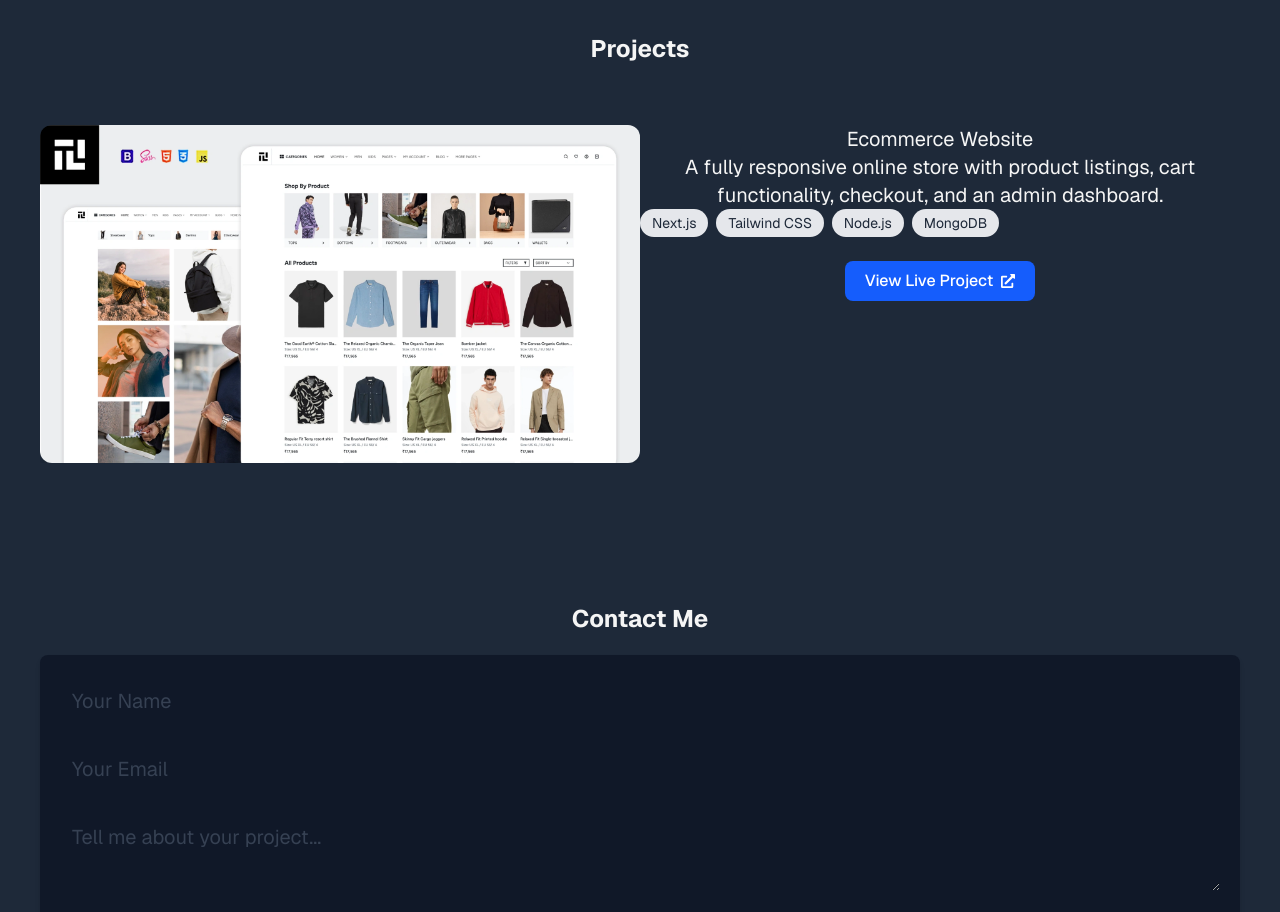
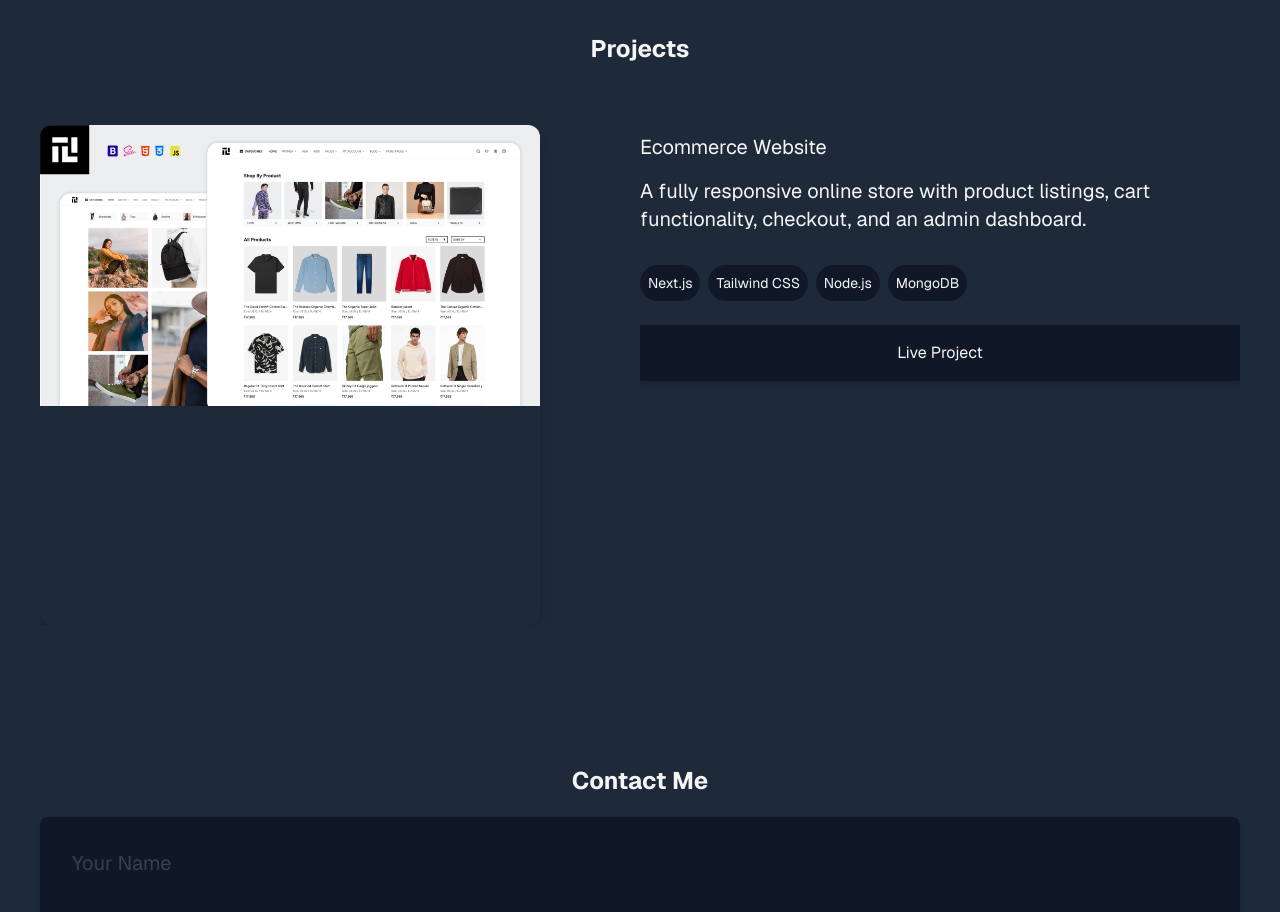
Before and after one commit to jomoCode/Web-portfolio, a Next.js app: page / in a window 1280 px wide. Shown: the part 1860-2772 px from the top of the page. Built offline with nearby package versions, Linux system fonts and the light colour scheme.

Commit message:
update the projects section

```diff
--- a/src/app/page.tsx
+++ b/src/app/page.tsx
@@ -83,6 +83,8 @@ const Home = () => {
         <ThemeToggleButton />
       </div>
       <Header headerContent={links} />
+
+      {/* SUMMARY */}
       <Section name="summary">
         <SideBySideSection
           left={
@@ -114,11 +116,14 @@ const Home = () => {
           }
         />
       </Section>
+
+      {/* ABOUT */}
       <Section name="about">
         <Heading text="About" className="text-center" />
         {description()}
       </Section>
 
+      {/* SKILLS AND EXPERIENCE */}
       <Section name="skills">
         <SwitchTabs
           tabs={[
@@ -140,6 +145,7 @@ const Home = () => {
       <Section name="projects">
         <Heading text={"Projects"} />
 
+        {/* PROJECT */}
         <SideBySideSection
           left={<ProjectImage src="/ecommerce.webp" alt="Ecommerce Website" />}
           right={
--- a/src/components/button.tsx
+++ b/src/components/button.tsx
@@ -3,7 +3,7 @@ import { cva } from "class-variance-authority";
 import React from "react";
 
 const customButtonStyles = cva(
-  " flex items-center justify-center px-4 py-4  transition-transform duration-300 ease-in-out hover:scale-80 shadow-md focus:outline-none focus:ring-2 focus:ring-blue-400 w-full",
+  " flex items-center justify-center px-4 py-4  transition-transform duration-300 ease-in-out hover:scale-95 shadow-md focus:outline-none focus:ring-2 focus:ring-blue-400 w-full",
   {
     variants: {
       theme: {
--- a/src/components/project_components/projectImage.tsx
+++ b/src/components/project_components/projectImage.tsx
@@ -1,4 +1,3 @@
-// components/ProjectImage.tsx
 import Image from "next/image";
 
 interface ProjectImageProps {
@@ -8,14 +7,14 @@ interface ProjectImageProps {
 
 export const ProjectImage = ({ src, alt }: ProjectImageProps) => {
   return (
-    <div className="overflow-hidden rounded-xl shadow-lg">
+    <div className="overflow-hidden rounded-xl shadow-lg w-[500px] h-[500px]">
       <Image
         src={src}
         alt={alt}
-        width={800}
+        width={500}
         height={500}
-        className="w-full h-auto object-cover transform hover:scale-105 transition-transform duration-300"
+        className="w-full h-auto object-contain transform hover:scale-105 transition-transform duration-300"
       />
     </div>
   );
-}
+};
--- a/src/components/project_components/project_info.tsx
+++ b/src/components/project_components/project_info.tsx
@@ -1,5 +1,7 @@
 import { FaExternalLinkAlt } from "react-icons/fa";
 import { Text, Title } from "../text";
+import { CustomButton } from "../button";
+import { useTheme } from "@/context/theme_context";
 
 interface ProjectInfoProps {
   title: string;
@@ -14,16 +16,16 @@ export const ProjectInfo = ({
   tech,
   liveLink,
 }: ProjectInfoProps) => {
+  const { theme } = useTheme();
   return (
     <div>
-      <Title text={title} />
-      <Text>{description}</Text>
-      {/* Tech Stack */}
-      <div className="flex flex-wrap gap-2 mb-6">
+      <Text className="text-left py-2">{title}</Text>
+      <Text className="text-left py-2">{description}</Text>
+      <div className="flex flex-wrap gap-2 my-6">
         {tech.map((item) => (
           <span
             key={item}
-            className="px-3 py-1 text-sm rounded-full bg-gray-200 dark:bg-gray-700 text-gray-800 dark:text-gray-200"
+            className={`px-2 py-2 text-sm rounded-full ${theme ==="dark"? "bg-background-dark-2":"bg-background-light-2"}  ${theme === "dark" ? "text-text-dark" : "text-text-light"} text-center`}
           >
             {item}
           </span>
@@ -31,14 +33,11 @@ export const ProjectInfo = ({
       </div>
 
       {/* Live Project Link */}
-      <a
-        href={liveLink}
-        target="_blank"
-        rel="noopener noreferrer"
-        className="inline-flex items-center gap-2 px-5 py-2 rounded-lg bg-blue-600 hover:bg-blue-700 text-white font-medium transition-colors"
-      >
-        View Live Project <FaExternalLinkAlt size={14} />
-      </a>
+      <CustomButton onClick={() => window.open(liveLink, "_blank")}>
+        <a href={liveLink} target="_blank" rel="noopener noreferrer">
+          Live Project
+        </a>
+      </CustomButton>
     </div>
   );
 };
--- a/src/components/text.tsx
+++ b/src/components/text.tsx
@@ -27,7 +27,7 @@ interface TextProps extends React.HTMLAttributes<HTMLParagraphElement> {
 const Text = ({ text, children, className = "", ...rest }: TextProps) => {
  const {theme} = useTheme();
   return (
-    <div>
+    <div className="w-full">
       <p className={`text-xl ${className}   ${theme === "dark"? "text-text-dark":"text-text-light" }`} {...rest}>
         {children}
       </p>
```
